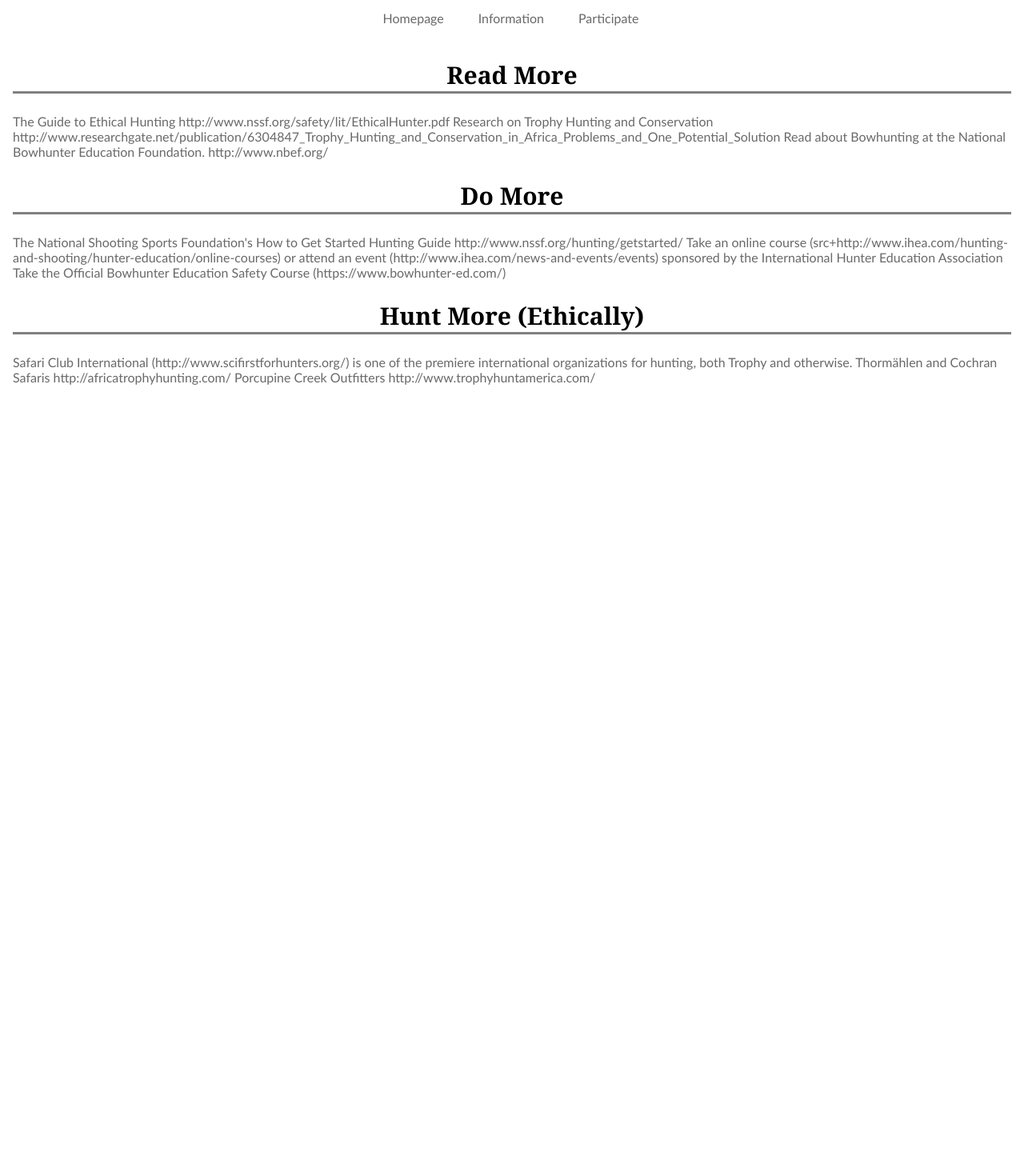
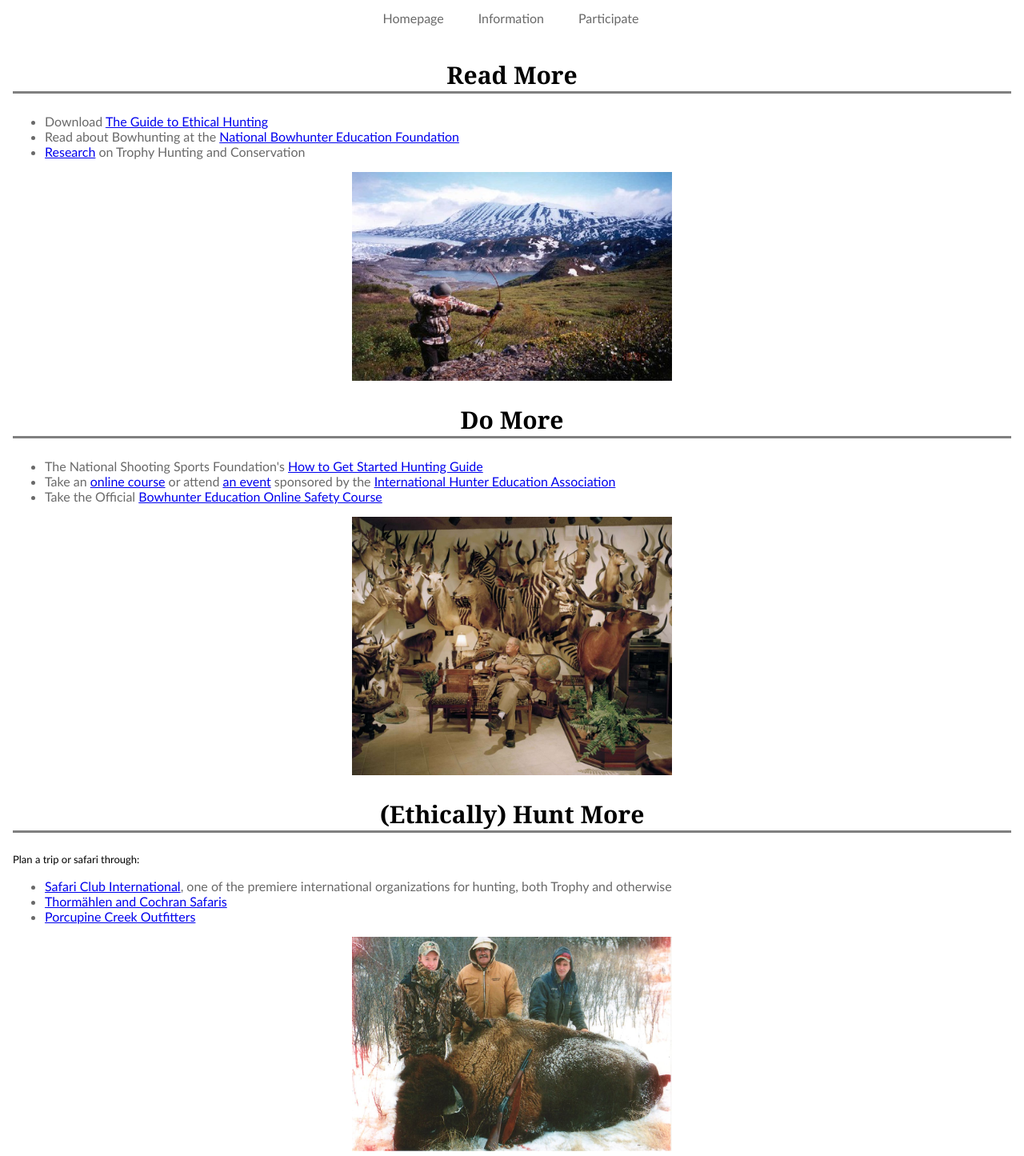
Before and after one commit to nozo-chan/collaborative-git, a plain HTML site: page getInvolved.html in a window 1280 px wide. Shown: the part 14-1459 px from the top of the page at 80% size. Before the commit the page ends 800 px from the top, so only its background shows below. Drawn offline with Linux system fonts and the light colour scheme.

Commit message:
page final form

```diff
--- a/getInvolved.html
+++ b/getInvolved.html
@@ -17,28 +17,48 @@
 		<center><nav id="nav01"></nav></center>
 		<article>
 			<h1>Read More</h1>
-			The Guide to Ethical Hunting http://www.nssf.org/safety/lit/EthicalHunter.pdf
 
-			Research on Trophy Hunting and Conservation
-			http://www.researchgate.net/publication/6304847_Trophy_Hunting_and_Conservation_in_Africa_Problems_and_One_Potential_Solution
+			<ul>
+				<li>
+				Download <a href="http://www.nssf.org/safety/lit/EthicalHunter.pdf">The Guide to Ethical Hunting</a>
+				</li><li>
+				Read about Bowhunting at the <a href="http://www.nbef.org/">National Bowhunter Education Foundation</a>
+				</li><li>
+				<a href="http://www.researchgate.net/publication/6304847_Trophy_Hunting_and_Conservation_in_Africa_Problems_and_One_Potential_Solution">Research</a> on Trophy Hunting and Conservation
+				</li>
+			</ul>
 
-			Read about Bowhunting at the National Bowhunter Education Foundation. http://www.nbef.org/
+			<center><img src="images/mtnBowHunt.jpg" width="400px"></center>
 
 			<h1>Do More</h1>
 
-			The National Shooting Sports Foundation's How to Get Started Hunting Guide http://www.nssf.org/hunting/getstarted/
+			<ul>
+				<li>
+				The National Shooting Sports Foundation's <a href="http://www.nssf.org/hunting/getstarted/">How to Get Started Hunting Guide</a>
+				</li><li>
+				Take an <a href="http://www.ihea.com/hunting-and-shooting/hunter-education/online-courses">online course</a> or attend <a href="http://www.ihea.com/news-and-events/events">an event</a> sponsored by the <a href="http://www.ihea.com">International Hunter Education Association</a>
+				</li><li>
+				Take the Official <a href="https://www.bowhunter-ed.com/">Bowhunter Education Online Safety Course</a>
+				</li>
+			</ul>
 
-			Take an online course (src+http://www.ihea.com/hunting-and-shooting/hunter-education/online-courses) or attend an event (http://www.ihea.com/news-and-events/events) sponsored by the International Hunter Education Association
+			<center><img src="images/texasTrophyRoom.jpg" width="400px"></center>
 
-			Take the Official Bowhunter Education Safety Course (https://www.bowhunter-ed.com/)
+			<h1>(Ethically) Hunt More</h1>
 
-			<h1>Hunt More (Ethically)</h1>
+			<p>Plan a trip or safari through:</p>
 
-			Safari Club International (http://www.scifirstforhunters.org/) is one of the premiere international organizations for hunting, both Trophy and otherwise.
+			<ul>
+				<li>
+				<a href="http://www.scifirstforhunters.org/">Safari Club International</a>, one of the premiere international organizations for hunting, both Trophy and otherwise
+				</li><li>
+				<a href="http://africatrophyhunting.com/">Thormählen and Cochran Safaris</a>
+				</li><li>
+			 	<a href="http://www.trophyhuntamerica.com/">Porcupine Creek Outfitters</a>
+			 	</li>
+			</ul>
 
-			Thormählen and Cochran Safaris http://africatrophyhunting.com/
-
-			Porcupine Creek Outfitters http://www.trophyhuntamerica.com/
+			<center><img src="images/bisonTrophy2.jpg" width="400px"></center>>
 
 		</article>
 		<script src="java.js"></script>
```
